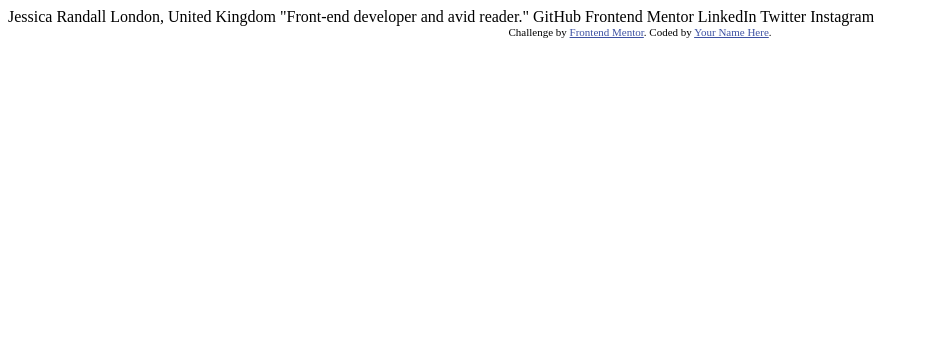
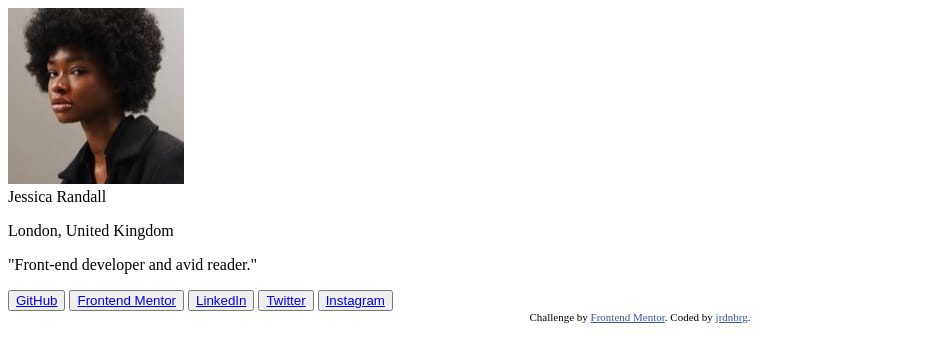
Before and after one commit to jrdnbrg/social-links-profile, a plain HTML site: page index.html in a window 1280 px wide. Shown: the whole page, without its empty margins (0-929 px from the left). Drawn offline with Linux system fonts and the light colour scheme.

Commit message:
Update index.html

```diff
--- a/index.html
+++ b/index.html
@@ -15,20 +15,30 @@
   </style>
 </head>
 <body>
-
-  Jessica Randall
-  London, United Kingdom
-  "Front-end developer and avid reader."
-
-  GitHub
-  Frontend Mentor
-  LinkedIn
-  Twitter
-  Instagram
-
-  <div class="attribution">
+  <main>
+    <img class="profile-picture" src="assets/images/avatar-jessica.jpeg" alt="Profile picture of Jessica Randall.">
+    <header>Jessica Randall</header>
+    <p class="place-of-residence">London, United Kingdom</p>
+    <p class="description">"Front-end developer and avid reader."</p>
+    <button>
+      <a href="https://github.com/">GitHub</a>
+    </button>
+    <button>
+      <a href="https://www.frontendmentor.io/">Frontend Mentor</a>
+    </button>
+    <button>
+      <a href="https://www.linkedin.com/">LinkedIn</a>
+    </button>
+    <button>
+      <a href="https://x.com/">Twitter</a>
+    </button>
+    <button>
+      <a href="https://www.instagram.com/">Instagram</a>
+    </button>
+  </main>
+  <footer class="attribution">
     Challenge by <a href="https://www.frontendmentor.io?ref=challenge" target="_blank">Frontend Mentor</a>.
-    Coded by <a href="#">Your Name Here</a>.
-  </div>
+    Coded by <a href="#">jrdnbrg</a>.
+  </footer>
 </body>
 </html>
```
